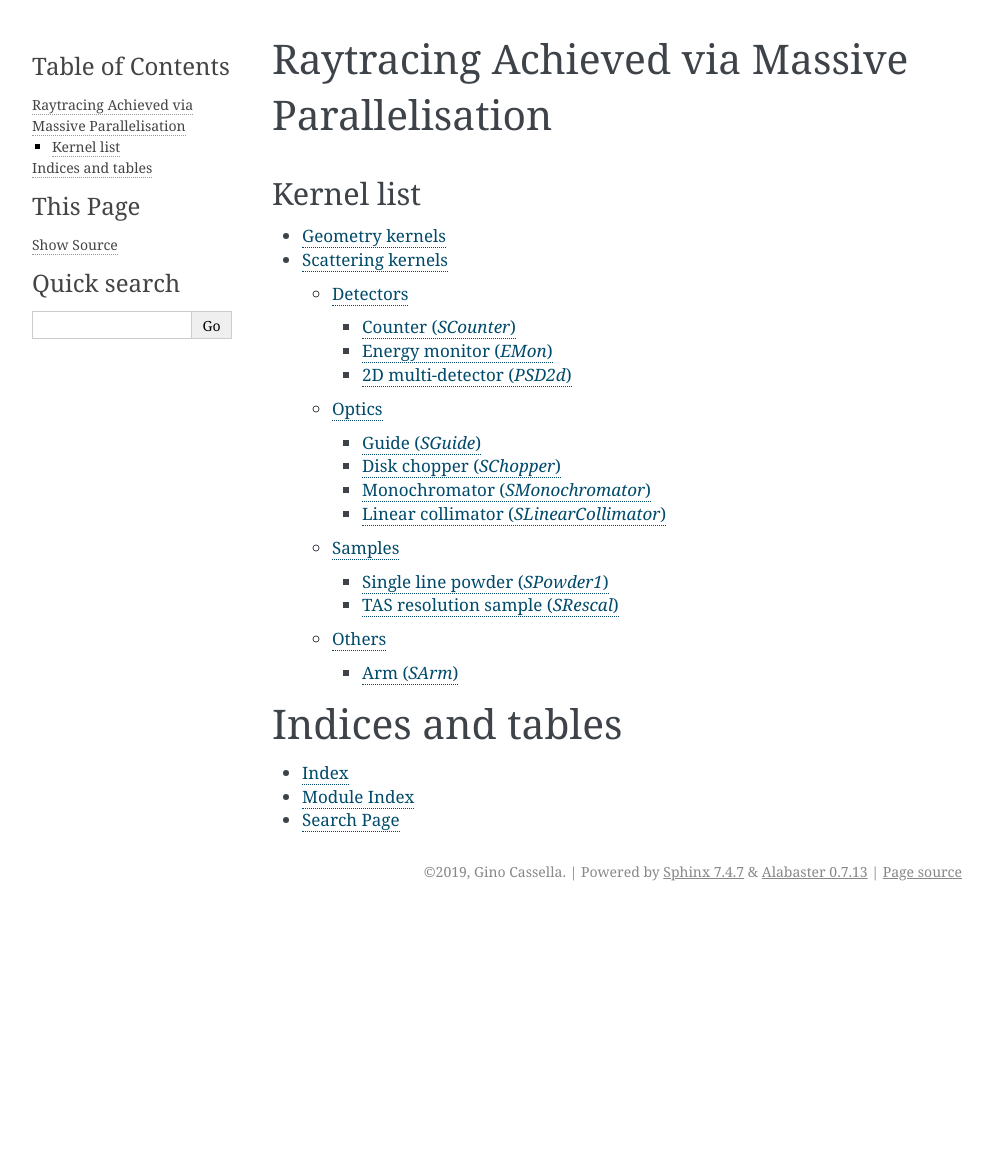
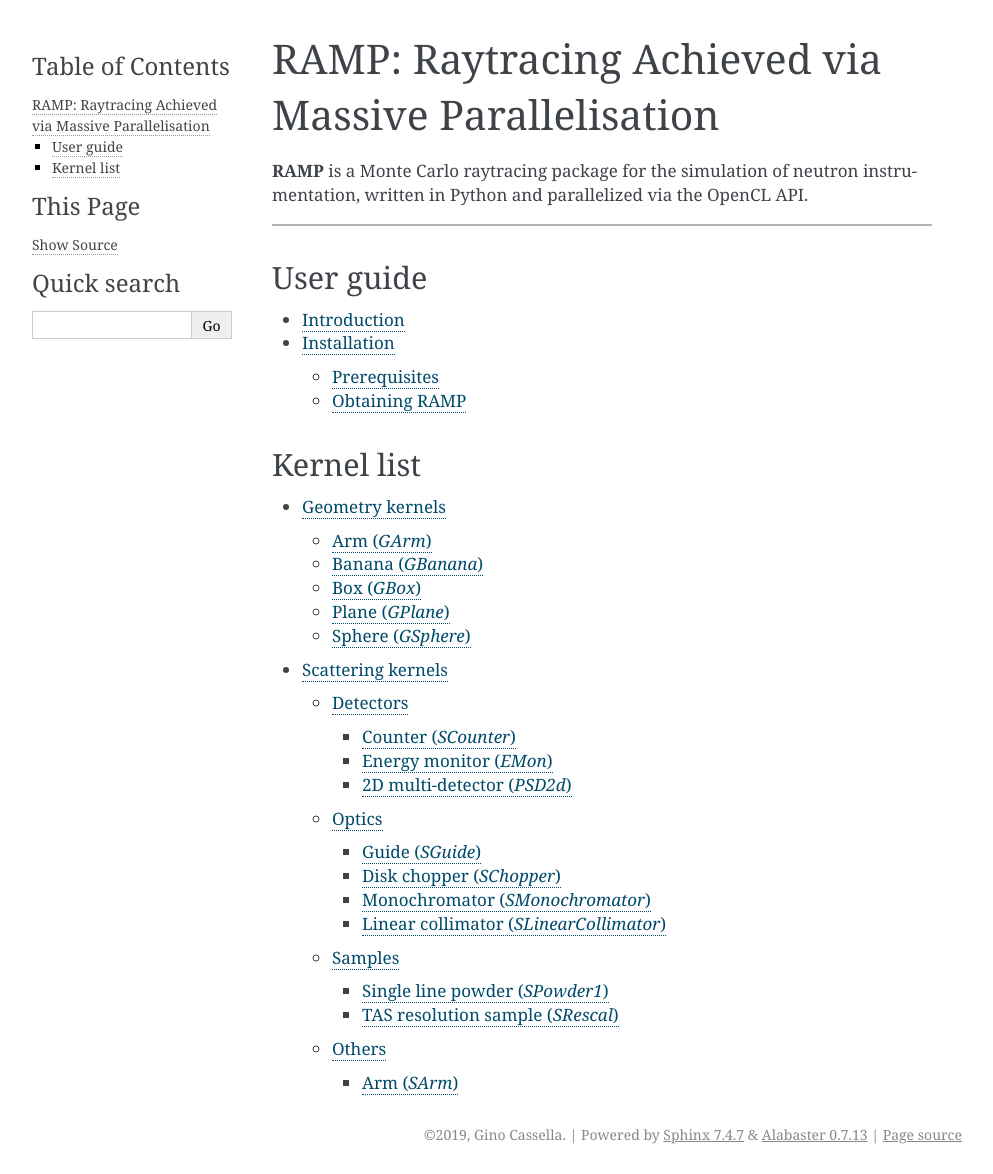
Before and after one commit to gcassella/RAMP, a Sphinx documentation site: the page built from doc/index.rst, in a window 1280 px wide. Shown: the whole page, without its empty margins (148-1141 px from the left). Built offline with Sphinx 7.4.7, drawn with Linux system fonts in a browser that asks for light colours; before the commit the page ends 911 px from its top, so only the background shows below that.

Commit message:
Added geometry kernel documentation
Started user guide

```diff
--- a/doc/index.rst
+++ b/doc/index.rst
@@ -1,10 +1,19 @@
-.. RAMP documentation master file, created by
-   sphinx-quickstart on Mon Sep  9 13:42:51 2019.
-   You can adapt this file completely to your liking, but it should at least
-   contain the root `toctree` directive.
+RAMP: Raytracing Achieved via Massive Parallelisation
+=====================================================
 
-Raytracing Achieved via Massive Parallelisation
-===============================================
+**RAMP** is a Monte Carlo raytracing package for the simulation of neutron \
+instrumentation, written in Python and parallelized via the OpenCL API.
+
+-------------------
+
+User guide
+----------
+
+.. toctree::
+    :maxdepth: 2
+
+    user/introduction
+    user/installation
 
 Kernel list
 -----------
@@ -14,11 +23,3 @@ Kernel list
 
    kernels/geom_kernels
    kernels/scat_kernels
-
-
-Indices and tables
-==================
-
-* :ref:`genindex`
-* :ref:`modindex`
-* :ref:`search`
--- a/doc/kernels/geom_kernels.rst
+++ b/doc/kernels/geom_kernels.rst
@@ -1,2 +1,22 @@
 Geometry kernels
 ================
+
+Arm (`GArm`)
+~~~~~~~~~~~~
+.. autoclass:: mcramp.geom.GArm
+
+Banana (`GBanana`)
+~~~~~~~~~~~~~~~~~~
+.. autoclass:: mcramp.geom.GBanana
+
+Box (`GBox`)
+~~~~~~~~~~~~
+.. autoclass:: mcramp.geom.GBox
+
+Plane (`GPlane`)
+~~~~~~~~~~~~~~~~
+.. autoclass:: mcramp.geom.GPlane
+
+Sphere (`GSphere`)
+~~~~~~~~~~~~~~~~~~
+.. autoclass:: mcramp.geom.GSphere
--- /dev/null
+++ b/doc/user/introduction.rst
@@ -0,0 +1,2 @@
+Introduction
+============
```
Also changed, not shown: doc/user/installation.rst (added, +27 -0 lines), 5 other files.
